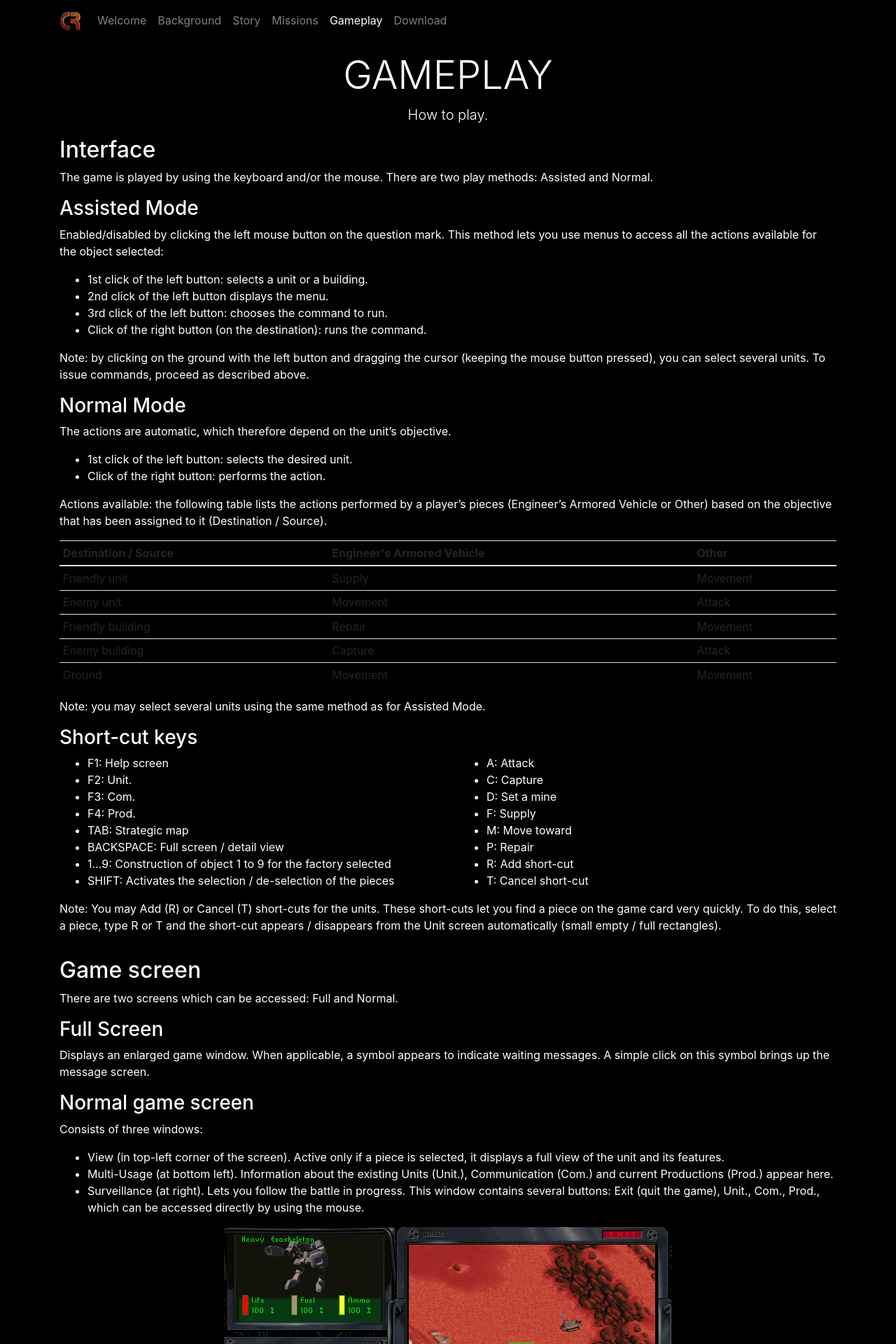
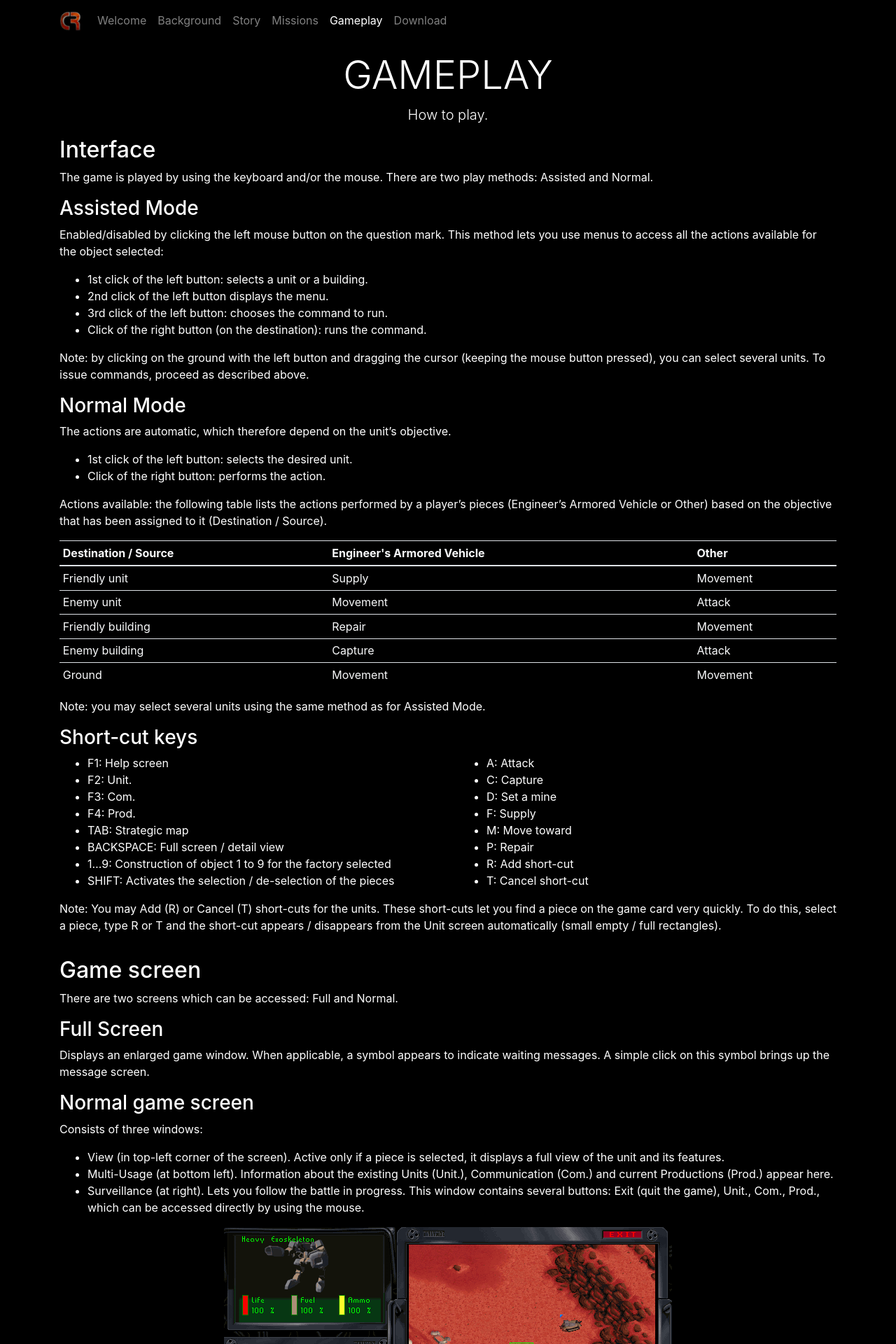
Before and after one commit to proog/crimsonwars, a Jekyll site: the page built from gameplay.md, in a window 1280 px wide. Shown: the top 1920 px of the page at 70% size. Built offline with Jekyll 4.4.1, drawn with Linux system fonts in a browser that asks for light colours.

Commit message:
Add text-light to table

```diff
--- a/gameplay.md
+++ b/gameplay.md
@@ -24,7 +24,7 @@
 
 Actions available: the following table lists the actions performed by a player's pieces (Engineer's Armored Vehicle or Other) based on the objective that has been assigned to it (Destination / Source).
 
-<table class="table table-sm">
+<table class="table table-sm text-light">
   <thead class="thead-default">
     <tr>
       <th>Destination / Source</th>
```
